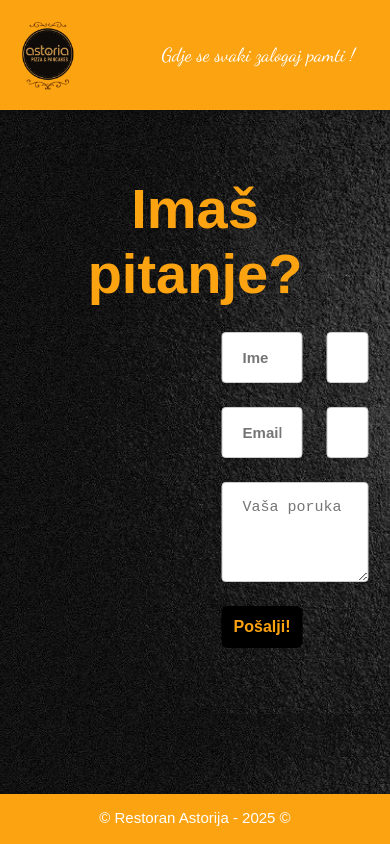
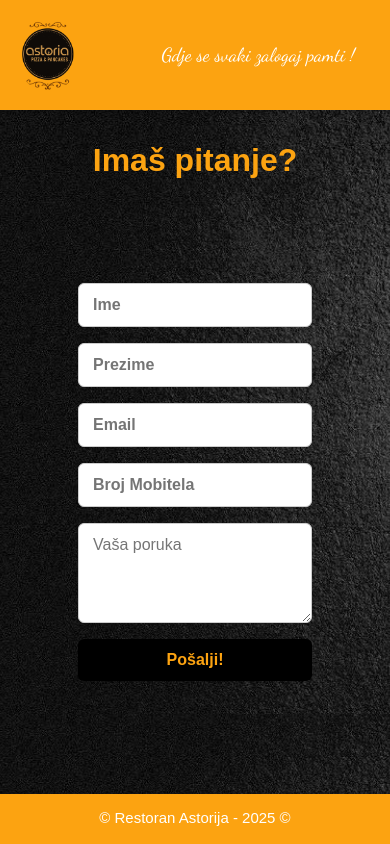
Before and after one commit to kemalbeganovic24/Restoran-Astoria, a React (Create React App) app: page /contact in a window 390 px wide. Built offline with nearby package versions, Linux system fonts and the light colour scheme.

Commit message:
Add files via upload

```diff
--- a/src/assets/styles/admin-panel.css
+++ b/src/assets/styles/admin-panel.css
@@ -163,15 +163,15 @@ h2{
         z-index: 1000;
     }
 
-
+    /* Sakrij marginu sa leve strane za glavni sadržaj */
     .admin-container {
         margin-left: 0;
         padding: 1rem;
-        padding-bottom: 4rem;
+        padding-bottom: 4rem; /* ostavi prostor za sidebar dole */
     }
 }
 
-
+/* Još manji ekrani (mobiteli) */
 @media (max-width: 480px) {
     h1 {
         font-size: 1.5rem;
@@ -196,7 +196,7 @@ h2{
     bottom: 0;
     left: 0;
     width: 100%;
-    height: 50px;
+    height: 50px;  /* plitak footer bar */
     background-color: #ffffff;
     box-shadow: 0 -2px 8px rgba(0,0,0,0.1);
     display: flex;
@@ -207,7 +207,7 @@ h2{
   }
 
   .sidebar h2 {
-    display: none;
+    display: none; /* sakrij naslov na dnu */
   }
 
   .sidebar ul {
@@ -235,9 +235,10 @@ h2{
     text-decoration: underline;
   }
 
+  /* Podesi marginu za glavni sadržaj da ne bude ispod sidebar-a */
   .admin-container {
     margin-left: 0;
-    padding-bottom: 60px;
+    padding-bottom: 60px; /* ostavi prostor za sidebar */
     padding-left: 1rem;
     padding-right: 1rem;
   }
--- a/src/assets/styles/contact.css
+++ b/src/assets/styles/contact.css
@@ -1,73 +1,84 @@
-.form-container{
-    display: grid;
-    grid-template-columns: 1fr 2.5fr;
-    gap:90px;
-    padding:60px;
-    max-width: 1400px;
-    margin: 0 auto;
+.form-container {
+    max-width: 500px;
+    margin: 40px auto;
+    padding: 20px;
     font-family: Arial, Helvetica, sans-serif;
-}
-
-.form-info{
-    font-family: Arial, Helvetica, sans-serif;
-    padding: 20px;
-    font-size: 12px;
-}
-
-
-.form-info h2{
-    font-size: 3.5rem;
-    margin-bottom: 20px;
-}
-
-.contact-form-grid{
-    display: grid;
-    grid-template-columns: repeat(2, minmax(300px, 1fr));
-    gap: 24px;
-    width: 30%;
-    margin-right: 40px;
-    padding-left: 200px;
-}
-
-.contact-form-grid input, .contact-form-grid textarea,
-.contact-form-grid select {
-    width: 100%;
-    padding: 16px 20px;
-    font-size: 15px;
-    border: 1px solid #ccc;
-    border-radius: 4px;
     box-sizing: border-box;
 }
 
-.contact-form-grid textarea{
-    grid-column: span 2;
-    height: 100px;
+.form-info {
+    text-align: center;
+    margin-bottom: 30px;
+}
+
+.form-info h2 {
+    font-size: 2.5rem;
+    margin-bottom: 10px;
+    color: #fca311;
+}
+
+.contact-form-grid {
+    display: flex;
+    flex-direction: column;
+    gap: 16px;
+    width: 100%;
+}
+
+.contact-form-grid input,
+.contact-form-grid textarea {
+    width: 30%;
+    padding: 12px 16px;
+    font-size: 1rem;
+    border: 1.5px solid #ccc;
+    border-radius: 6px;
+    box-sizing: border-box;
+    font-family: inherit;
     resize: vertical;
 }
 
-.contact-form-grid button{
-    grid-column: 1/-1;
-    padding: 12px;
-    background: white;
-    color: black;
-    font-size: 1rem;
+.contact-form-grid input:focus,
+.contact-form-grid textarea:focus {
+    border-color: #fca311;
+    outline: none;
+}
+
+.contact-form-grid textarea {
+    min-height: 100px;
+}
+
+.contact-form-grid button {
+    padding: 14px;
+    background-color: #fca311;
+    color: #111;
+    font-size: 1.1rem;
     border: none;
     border-radius: 8px;
     cursor: pointer;
+    font-weight: 600;
+    transition: background-color 0.3s ease;
 }
 
-.contact-form-grid button:hover{
-    background: #000000;
-    color: #fca311;
+.contact-form-grid button:hover {
+    background-color: #e59400;
 }
 
-@media(max-width:800px){
-    .form-container{
-        grid-template-columns:1fr;
-        padding: 30px;
+@media (max-width: 600px) {
+    .form-container {
+        margin: 20px 15px;
+        padding: 15px;
+        max-width: 100%;
+        border-radius: 8px;
     }
 
-    .contact-form-grid{
-        grid-template-columns:1fr;
+    .form-info h2 {
+        font-size: 2rem;
+    }
+
+    .contact-form-grid input,
+    .contact-form-grid textarea,
+    .contact-form-grid button {
+        font-size: 1rem;
+        padding: 12px 14px;
+        width:60%;
     }
 }
--- a/src/assets/styles/header.css
+++ b/src/assets/styles/header.css
@@ -65,7 +65,6 @@
     transform: rotate(-45deg) translate(0px, -5px);
 }
 
-/* Navigation */
 .nav-list {
     display: flex;
     list-style: none;
@@ -92,7 +91,7 @@
     color: #fca311;
 }
 
-/* MOBILE STYLES */
+
 @media (max-width: 768px) {
     .menu-toggle {
         display: flex;
@@ -103,6 +102,7 @@
 
     .nav-list {
         flex-direction: column;
+        position: absolute;
         position: absolute;
         top: 100%;
         right: 0;
@@ -116,6 +116,7 @@
         border-bottom-right-radius: 12px;
         box-shadow: 0 8px 20px rgba(0, 0, 0, 0.2);
         align-items: center;
+        z-index: 1100;
     }
 
     .nav-list.open {
```
Also changed, not shown: src/assets/styles/about.css (line endings or trailing spaces), src/assets/styles/home.css (line endings or trailing spaces), src/assets/styles/login.css (line endings or trailing spaces), src/assets/styles/meni.css (line endings or trailing spaces), src/assets/styles/rezervacija.css (line endings or trailing spaces).
